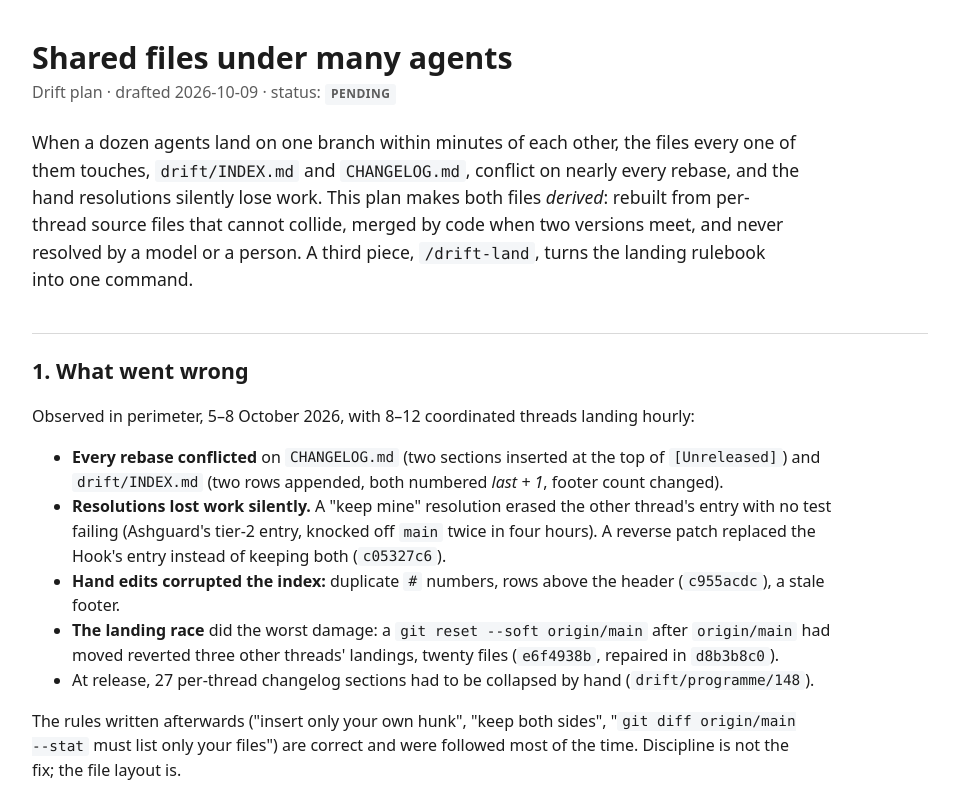
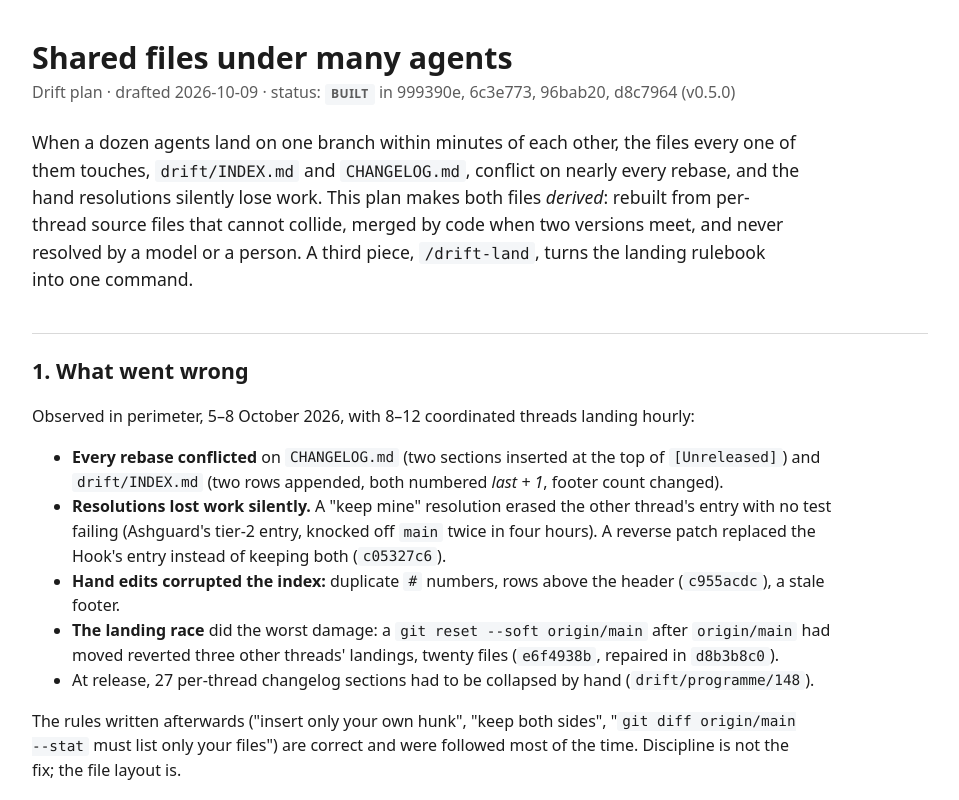
Before and after one commit to coylemichael/drift, a website: page docs/shared-files-plan.html in a window 1280 px wide. Shown: the top 800 px of the page, without its empty margins (160-1119 px from the left). Drawn offline with Linux system fonts and the light colour scheme.

Commit message:
docs: mark the shared-files plan as built
Co-Authored-By: Claude Fable 5.1 <noreply@anthropic.com>

```diff
--- a/docs/shared-files-plan.html
+++ b/docs/shared-files-plan.html
@@ -40,7 +40,7 @@
 <body>
 
 <h1>Shared files under many agents</h1>
-<p class="meta">Drift plan · drafted 2026-10-09 · status: <span class="tag">pending</span></p>
+<p class="meta">Drift plan · drafted 2026-10-09 · status: <span class="tag">built</span> in 999390e, 6c3e773, 96bab20, d8c7964 (v0.5.0)</p>
 
 <p class="lede">When a dozen agents land on one branch within minutes of each other, the files every one of them touches, <code>drift/INDEX.md</code> and <code>CHANGELOG.md</code>, conflict on nearly every rebase, and the hand resolutions silently lose work. This plan makes both files <em>derived</em>: rebuilt from per-thread source files that cannot collide, merged by code when two versions meet, and never resolved by a model or a person. A third piece, <code>/drift-land</code>, turns the landing rulebook into one command.</p>
 
```
